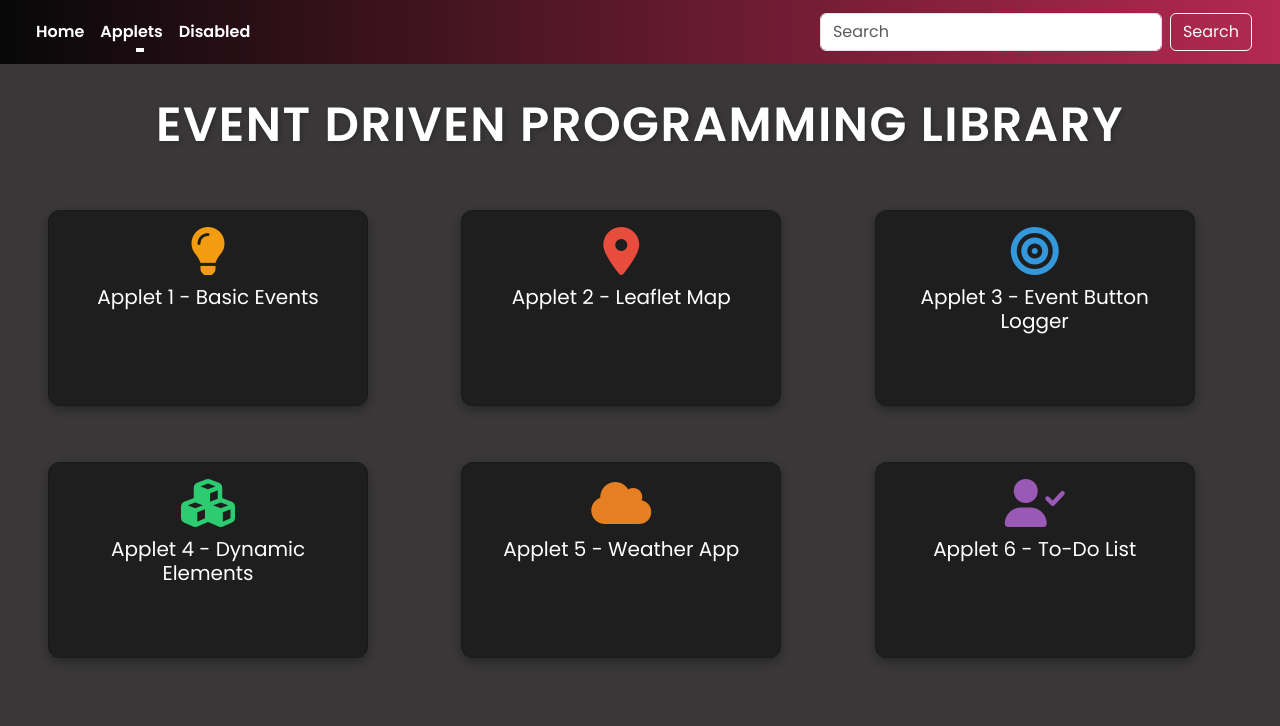
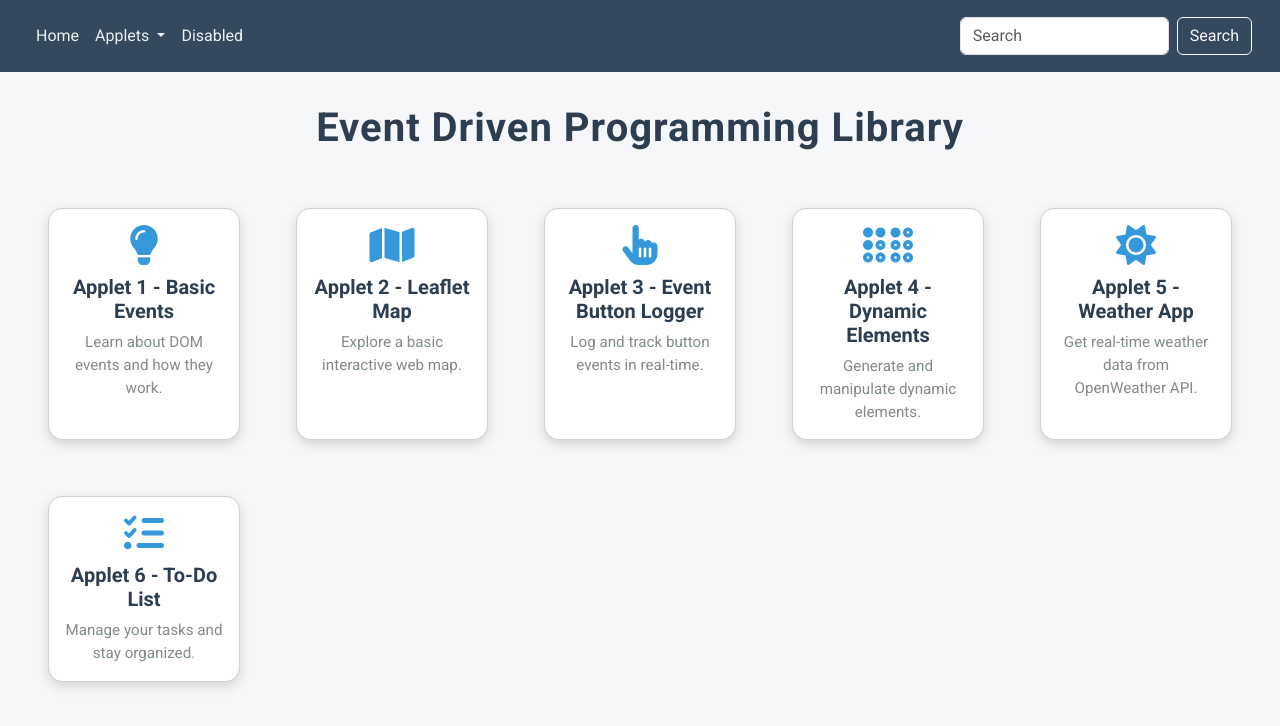
Before and after one commit to Conol07/IT24B-WEB, a plain HTML site: page index.html in a window 1280 px wide. Drawn offline with nearby package versions, Linux system fonts and the light colour scheme.

Commit message:
Change the design

```diff
--- a/index.html
+++ b/index.html
@@ -7,120 +7,77 @@
 
     <link href="https://cdn.jsdelivr.net/npm/bootstrap@5.3.3/dist/css/bootstrap.min.css" rel="stylesheet">
     <link href="https://cdnjs.cloudflare.com/ajax/libs/font-awesome/6.0.0-beta3/css/all.min.css" rel="stylesheet">
-    <link href="https://fonts.googleapis.com/css2?family=Poppins:wght@400;600&display=swap" rel="stylesheet">
+    <link href="https://fonts.googleapis.com/css2?family=Roboto:wght@400;700&display=swap" rel="stylesheet">
 
     <style>
         body {
-            background-color: #393737;
-            font-family: 'Poppins', sans-serif;
-            color: #e0e0e0;
+            background-color: #f5f7fa;
+            font-family: 'Roboto', sans-serif;
+            color: #333;
         }
 
         .title {
             margin-top: 2rem;
             text-align: center;
-            color: #ffffff;
-            font-size: 3rem;
-            font-weight: 600;
-            letter-spacing: 1.5px;
-            text-transform: uppercase;
-            text-shadow: 2px 2px 5px rgba(0, 0, 0, 0.2);
+            color: #2c3e50;
+            font-size: 2.5rem;
+            font-weight: 700;
+            letter-spacing: 1px;
         }
 
         .applet-grid {
             display: grid;
-            grid-template-columns: repeat(3, 1fr); /* Change to 3 columns */
+            grid-template-columns: repeat(auto-fill, minmax(200px, 1fr));
             gap: 1.5rem;
             padding: 2rem;
         }
 
         .card {
             margin: 1rem;
-            border-radius: 12px;
-            transition: transform 0.3s, background-color 0.3s, box-shadow 0.3s;
-            box-shadow: 0 4px 10px rgba(0, 0, 0, 0.3);
-            width: 100%;
-            max-width: 320px;
+            border-radius: 15px;
+            transition: transform 0.3s, box-shadow 0.3s;
+            box-shadow: 0 4px 12px rgba(0, 0, 0, 0.15);
             overflow: hidden;
-            background-color: #1e1e1e;
+            background-color: #ffffff;
+            color: #333;
             text-decoration: none;
-            color: inherit;
         }
 
         .card:hover {
-            transform: translateY(-10px) scale(1.05);
-            background-color: #0c0909;
-            box-shadow: 0 12px 30px rgba(0, 0, 0, 0.4);
+            transform: translateY(-8px);
+            box-shadow: 0 8px 20px rgba(0, 0, 0, 0.25);
         }
 
         .icon {
-            font-size: 3rem;
+            font-size: 2.5rem;
             margin-bottom: 10px;
-            color: #03a9f4;
-            transition: color 0.3s ease;
-        }
-
-        .card:hover .icon {
-            color: #ff5722;
+            color: #3498db;
         }
 
         .card-title {
-            color: #ffffff;
-            transition: color 0.3s ease;
-        }
-
-        .card:hover .card-title {
-            color: #ff5722;
+            color: #2c3e50;
+            font-weight: 700;
+            font-size: 1.25rem;
         }
 
         .card-text {
-            color: #b0bec5;
-            transform: translateY(20px);
-            opacity: 0;
-            transition: transform 0.3s, opacity 0.3s;
-        }
-
-        .card:hover .card-text {
-            transform: translateY(0);
-            opacity: 1;
+            color: #7f8c8d;
+            font-size: 0.95rem;
         }
 
         .navbar {
-            background: linear-gradient(90deg, #070808 0%, #b42950 100%);
-            padding: 0.75rem 1rem;
+            background-color: #34495e;
+            padding: 1rem;
         }
 
         .navbar .nav-link, .navbar-brand {
-            color: #ffffff !important;
-            font-weight: 600;
+            color: #ecf0f1 !important;
+            font-weight: 500;
         }
 
         .navbar .nav-link:hover, .navbar-brand:hover {
-            color: #f8f9fa !important;
+            color: #3498db !important;
         }
-
-        .navbar .nav-link:after {
-            content: '';
-            position: absolute;
-            left: 50%;
-            bottom: 0;
-            width: 0;
-            height: 2px;
-            background: #f8f9fa;
-            transition: width 0.3s ease, left 0.3s ease;
-        }
-
-        .navbar .nav-link:hover:after {
-            width: 100%;
-            left: 0;
-        }
-
-        .icon-1 { color: #f39c12; }
-        .icon-2 { color: #e74c3c; }
-        .icon-3 { color: #3498db; }
-        .icon-4 { color: #2ecc71; }
-        .icon-5 { color: #e67e22; }
-        .icon-6 { color: #9b59b6; }
     </style>
 </head>
 
@@ -165,23 +122,23 @@
     <div class="applet-grid" id="applet-grid">
         <a href="applet-1/applet-1.html" class="card text-center" title="This application contains the basic implementation of DOM events">
             <div class="card-body">
-                <i class="fas fa-lightbulb icon icon-1"></i>
+                <i class="fas fa-lightbulb icon"></i>
                 <h5 class="card-title">Applet 1 - Basic Events</h5>
                 <p class="card-text">Learn about DOM events and how they work.</p>
             </div>
         </a>
 
-        <a href="applet-2/applet-2.html" class="card text-center" title="Explore and interact with maps using Leaflet.js">
+        <a href="applet-2/applet2.html" class="card text-center" title="Explore and interact with maps using Leaflet.js">
             <div class="card-body">
-                <i class="fas fa-map-marker-alt icon icon-2"></i>
+                <i class="fas fa-map icon"></i>
                 <h5 class="card-title">Applet 2 - Leaflet Map</h5>
                 <p class="card-text">Explore a basic interactive web map.</p>
             </div>
         </a>
 
-        <a href="applet-3/applet-3.html" class="card text-center" title="This applet tracks button events in real-time">
+        <a href="applet-3/applet3.html" class="card text-center" title="This applet tracks button events in real-time">
             <div class="card-body">
-                <i class="fas fa-bullseye icon icon-3"></i>
+                <i class="fas fa-hand-pointer icon"></i>
                 <h5 class="card-title">Applet 3 - Event Button Logger</h5>
                 <p class="card-text">Log and track button events in real-time.</p>
             </div>
@@ -189,7 +146,7 @@
 
         <a href="applet-4/applet-4.html" class="card text-center" title="Generate and manipulate elements dynamically">
             <div class="card-body">
-                <i class="fas fa-cubes icon icon-4"></i>
+                <i class="fas fa-braille icon"></i>
                 <h5 class="card-title">Applet 4 - Dynamic Elements</h5>
                 <p class="card-text">Generate and manipulate dynamic elements.</p>
             </div>
@@ -197,7 +154,7 @@
 
         <a href="applet-5/applet-5.html" class="card text-center" title="Access weather data with OpenWeather API">
             <div class="card-body">
-                <i class="fas fa-cloud icon icon-5"></i>
+                <i class="fas fa-sun icon"></i>
                 <h5 class="card-title">Applet 5 - Weather App</h5>
                 <p class="card-text">Get real-time weather data from OpenWeather API.</p>
             </div>
@@ -205,7 +162,7 @@
 
         <a href="applet-6/applet-6.html" class="card text-center" title="Track user interactions and data">
             <div class="card-body">
-                <i class="fas fa-user-check icon icon-6"></i>
+                <i class="fas fa-tasks icon"></i>
                 <h5 class="card-title">Applet 6 - To-Do List</h5>
                 <p class="card-text">Manage your tasks and stay organized.</p>
             </div>
@@ -213,6 +170,5 @@
     </div>
 
     <script src="https://cdn.jsdelivr.net/npm/bootstrap@5.3.3/dist/js/bootstrap.bundle.min.js"></script>
-    </script>
 </body>
 </html>
```
Also changed, not shown: applet-3/applet3.html (+2 -2 lines), applet-4/applet-4.html (+5 -7 lines).
